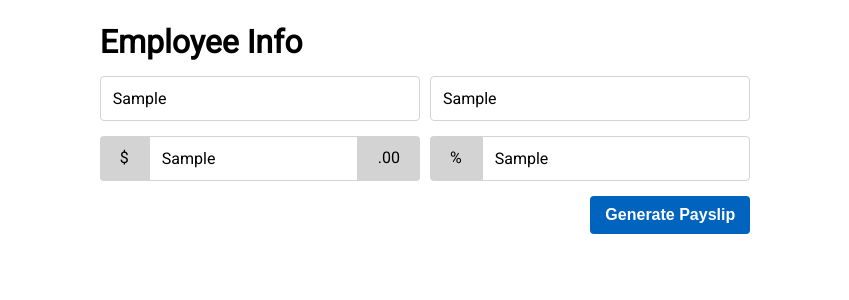
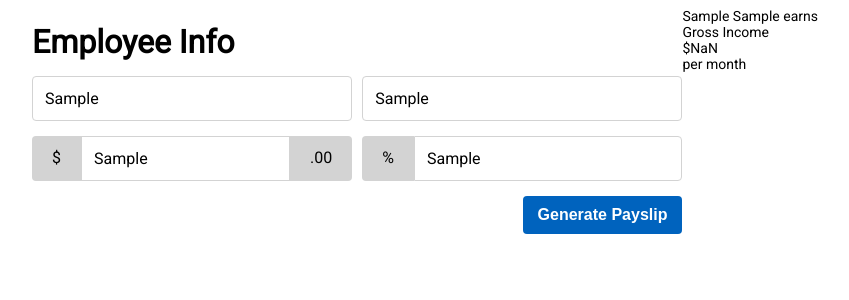
Before and after one commit to amtrav42/myob, a React app: page / in a window 1280 px wide. Both pictures are taken after typing "Sample", "Sample", "Sample", "Sample" into the empty fields and a click on the button "Generate Payslip". Shown: the top 300 px of the page, without its empty margins (215-1064 px from the left). Built offline with nearby package versions, Linux system fonts and the light colour scheme.

Commit message:
calculated income and inputted into window

```diff
--- a/src/components/Main/index.jsx
+++ b/src/components/Main/index.jsx
@@ -9,14 +9,30 @@ class Main extends Component {
       firstName: "",
       lastName: "",
       salary: 0,
-      super: 0,
+      superRate: 0,
+      grossIncome: 0,
+      incomeTax: 0,
+      netIncome: 0,
+      superPaid: 0,
+      pay: 0,
+      hasFormSubmitted: false,
     };
   }
-  //log clicking the button
+  //link to button and destructure the state
   handleSubmit(){
+    //calculate gross income
+    const { salary, superRate } = this.state;
+    const grossIncomeCalc = Math.round(salary/12);
+    //update state with calculations
+    this.setState({
+      grossIncome: grossIncomeCalc,
+      hasFormSubmitted: true,
+    });
+  }
+
+  render(){
+    const { hasFormSubmitted, grossIncome, firstName, lastName } = this.state;
     console.log(this.state);
-  }
-  render(){
     return (
       <main>
         <div className="mainWrapper">
@@ -36,7 +52,7 @@ class Main extends Component {
                   </div>
                   <div className="superRateBox">
                     <div className="greyBox percentSign">%</div>
-                    <input onChange={(e) => this.setState({super: e.target.value})} type="text" className="superRate_input" name="superRate" placeholder="Super Rate"/>
+                    <input onChange={(e) => this.setState({superRate: e.target.value})} type="text" className="superRate_input" name="superRate" placeholder="Super Rate"/>
                   </div>
                 </div>
               </div>
@@ -45,6 +61,14 @@ class Main extends Component {
             <button onClick={() => this.handleSubmit()}>Generate Payslip</button>
             </div>
           </div>
+            {hasFormSubmitted && (
+              <div className="reportWrapper">
+                <div>{firstName} {lastName} earns</div>
+                <div>Gross Income</div>
+                <div>${grossIncome}</div>
+                <div>per month</div>
+              </div>
+            )}
         </div>
       </main>
     );
```
